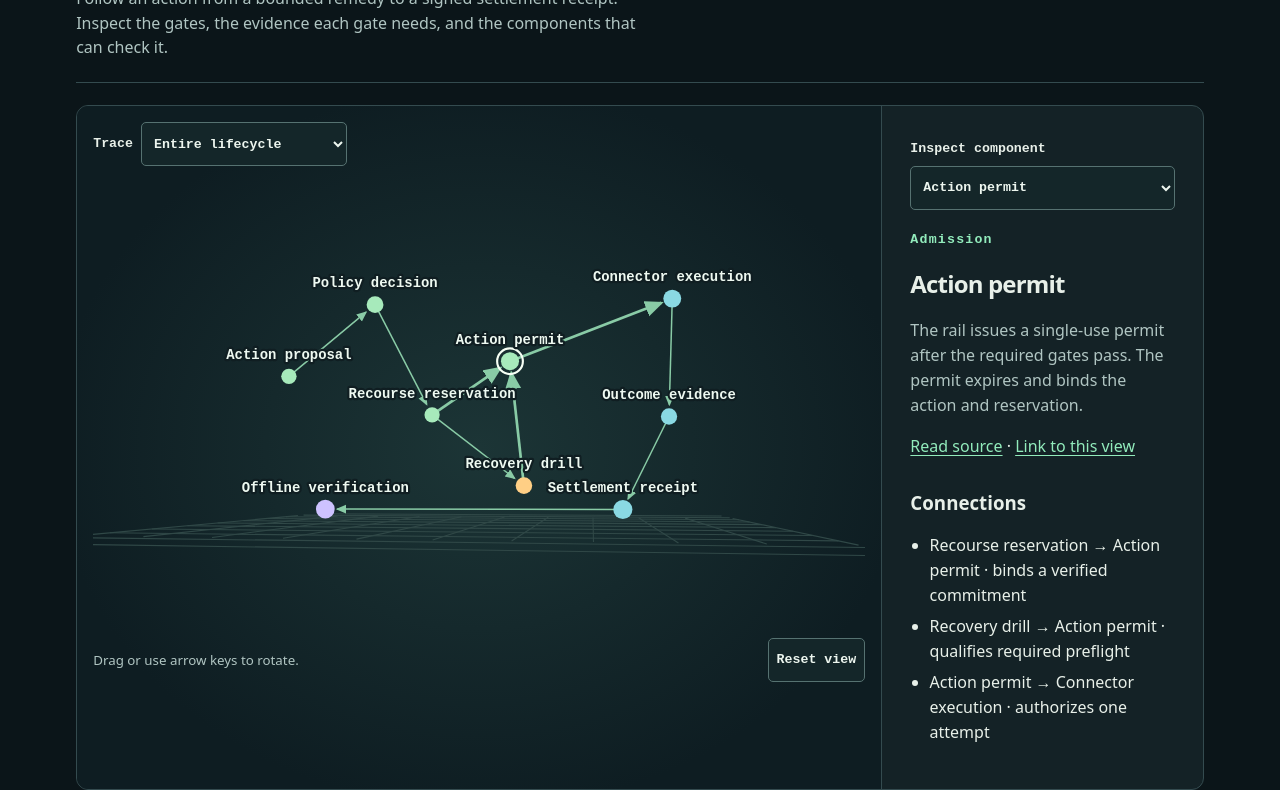
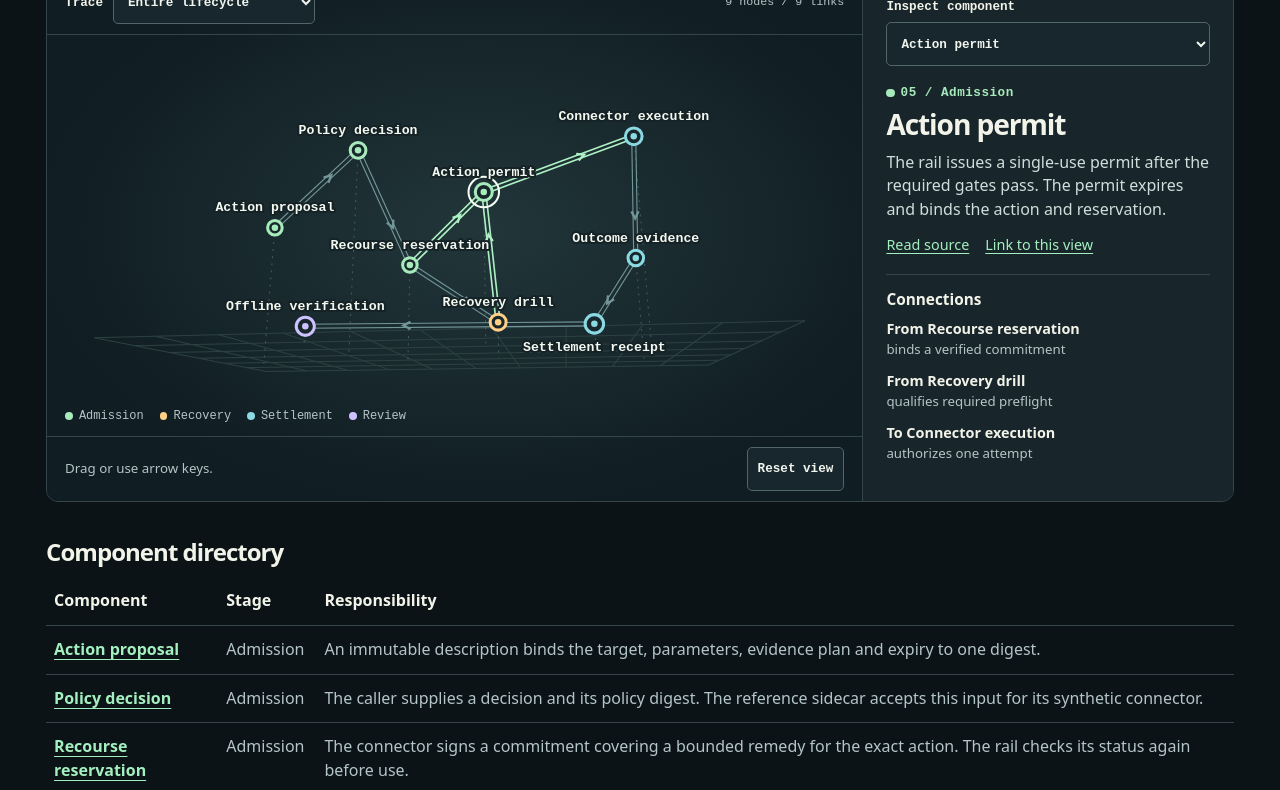
Before and after one commit to EauDoon/consequence-rail, a website: page docs/architecture-atlas.html in a window 1280 px wide. Shown: the part 236-1026 px from the top of the page. Drawn offline with Linux system fonts and the light colour scheme.

Commit message:
Make the lifecycle atlas legible across desktop and compact screens

```diff
--- a/docs/architecture-atlas.html
+++ b/docs/architecture-atlas.html
@@ -4,48 +4,116 @@
 <meta name="viewport" content="width=device-width,initial-scale=1">
 <title>Consequence Rail · Architecture atlas</title>
 <style>
-:root{color-scheme:dark;font:16px/1.55 system-ui,sans-serif;background:#0b1519;color:#e8f0e9;--line:#344b4f;--mint:#92ecbc;--muted:#b0c5c2}
-*{box-sizing:border-box}body{max-width:1230px;margin:auto;padding:clamp(16px,4vw,56px)}
-a{color:var(--mint);text-underline-offset:.2em}a:hover{text-decoration-thickness:2px}
-header{border-bottom:1px solid var(--line);padding-bottom:22px}
-.brand,.kicker,label,summary,.tools button,select{font:600 .83rem/1.5 ui-monospace,monospace}
-.brand,.kicker{letter-spacing:.09em;color:var(--mint)}.brand{text-decoration:none}
-h1{font-size:clamp(2.4rem,6.7vw,5.5rem);letter-spacing:-.065em;line-height:1;margin:.5em 0 .2em}
-header p{max-width:64ch;margin:0;color:var(--muted)}h2{line-height:1.2;letter-spacing:-.035em}h3{margin:1.6em 0 .4em}
-.workspace{display:grid;grid-template-columns:minmax(0,2.5fr) minmax(220px,1fr);margin-top:22px;border:1px solid var(--line);border-radius:12px;overflow:hidden;background:#142226}
-.workspace[hidden]{display:none}.stage{min-width:0;background:radial-gradient(ellipse at center,#1c3536,#0e1d22 75%);padding:16px}
-.toolbar,.tools{display:flex;gap:8px;align-items:center;flex-wrap:wrap}
-select,button{background:#142629;color:#edf6ef;border:1px solid #567271;border-radius:5px;padding:8px;min-height:44px}
-button{cursor:pointer}.tools button:hover{background:#294344}.tools{justify-content:space-between}
-:focus-visible{outline:3px solid #f9cd79;outline-offset:2px}
-svg{width:100%;height:auto;display:block;touch-action:none}
-svg text{font:600 13px ui-monospace,monospace;fill:#eef9f1;paint-order:stroke;stroke:#101e22;stroke-width:4px;stroke-linejoin:round}
-svg .node{cursor:pointer}.stage small{color:var(--muted)}aside{padding:clamp(16px,2.2vw,32px);border-left:1px solid var(--line)}
-aside select{width:100%;margin:.5em 0}aside p{color:var(--muted)}aside ul{padding-left:1.2em}aside li{margin:.4em 0}
-details{border-top:1px solid var(--line);padding:1em 0}summary{cursor:pointer;font-size:1rem}table{border-collapse:collapse;width:100%;margin-block:1em}
-th,td{border-bottom:1px solid var(--line);text-align:left;padding:12px 8px;vertical-align:top}td{color:var(--muted)}th:first-child{min-width:8em}
-pre{white-space:pre-wrap;overflow-wrap:anywhere;font-size:.85rem;color:#caddd6}
-@media(max-width:770px){.workspace{grid-template-columns:1fr}aside{border:0;border-top:1px solid var(--line)}.stage{padding:10px}th,td{padding:8px 4px}th:first-child{min-width:0}table{font-size:.9rem}}
-#mobile-key,.node-index{display:none}
-@media(max-width:600px){
-  .node-label{display:none}.node-index{display:block;font-size:32px}
-  #mobile-key{display:grid;grid-template-columns:repeat(auto-fit,minmax(135px,1fr));gap:4px;margin:12px 0}
-  #mobile-key button{font-size:.9rem;text-align:left}
-  #mobile-key button[aria-pressed=true]{border-color:var(--mint);color:var(--mint)}
+:root {
+  color-scheme: dark;
+  font: 16px/1.48 system-ui, sans-serif;
+  background: #0b1317;
+  color: #f3f4e9;
+  --line: #34464c;
+  --muted: #b4c5c7;
+  --mint: #a4efbf;
+  --mono: ui-monospace, "Courier New", monospace;
+}
+* { box-sizing: border-box }
+body { max-width: 1440px; margin: auto; padding: clamp(14px, 3.6vw, 52px) }
+a { color: var(--mint); text-underline-offset: .22em }
+a:hover { text-decoration-thickness: 2px }
+:focus-visible { outline: 3px solid #ffcd76; outline-offset: 2px }
+.brand, .kicker, label, .tools button, summary, select, #size {
+  font: 600 .79rem/1.4 var(--mono);
+}
+.brand { color: var(--mint); letter-spacing: .1em; text-decoration: none }
+header { padding-bottom: 22px; border-bottom: 1px solid var(--line) }
+.intro { margin-top: 14px; display: flex; gap: 32px; align-items: end; justify-content: space-between }
+h1 { margin: 0; font-weight: 630; font-size: clamp(2rem,5.8vw,5.2rem); line-height: 1.06; letter-spacing: -.063em }
+.intro p { color: var(--muted); margin: 0 0 4px; max-width: 35ch; font-size: 1rem }
+h2 { line-height: 1.15; letter-spacing: -.04em }
+.workspace { display: grid; grid-template-columns: minmax(0,2.2fr) minmax(265px,1fr); margin-top: 20px;
+  border: 1px solid var(--line); border-radius: 12px; background: #131f24; overflow: hidden }
+[hidden] { display: none !important }
+.stage { min-width: 0; display: flex; flex-direction: column; background: radial-gradient(ellipse at 53% 49%,#22363a,#101d23 72%) }
+.toolbar, .tools, .legend { display: flex; align-items: center; flex-wrap: wrap; gap: 10px }
+.toolbar, .tools { padding: 10px 18px; justify-content: space-between }
+.toolbar { border-bottom: 1px solid var(--line) }
+.toolbar label { display: flex; gap: 10px; align-items: center }
+#size { font-size: .73rem; color: var(--muted); font-weight: 400 }
+select,button { color: #f1f5ee; background: #17272d; border: 1px solid #52666a; border-radius: 5px;
+  padding: 8px 10px; min-height: 44px; max-width: 100% }
+button { cursor: pointer }
+button:hover { background: #294045 }
+svg#view { display: block; width: 100%; flex: 1 0 auto; min-height: 0; height: clamp(300px,29vw,420px); touch-action: none }
+svg text { font: 600 13px var(--mono); fill: #f3f8f1; paint-order: stroke; stroke: #152226; stroke-width: 4px; stroke-linejoin: round }
+svg .node { cursor: pointer }
+.legend { list-style: none; margin: 0; padding: 0 18px 10px; gap: 7px 16px; color: var(--muted);
+  font: .75rem/1.6 var(--mono) }
+.legend li, .kicker { display: flex; align-items: center; gap: 6px }
+.legend i, .kicker::before { content: ''; display: inline-block; width: .65em; height: .65em; border-radius: 100%; background: var(--color) }
+.tools { border-top: 1px solid var(--line); color: var(--muted) }
+aside { min-width: 0; padding: clamp(16px,1.8vw,28px); border-left: 1px solid var(--line); background: #18252a }
+aside select { width: 100%; margin: 5px 0 0 }
+.kicker { color: var(--color,var(--mint)); margin: 1.4em 0 .5em; letter-spacing: .04em }
+aside h2 { font-size: clamp(1.5rem,2.2vw,2.1rem); margin: 0 }
+#description { margin: .65em 0 .8em; color: #d0dddb }
+.references { display: flex; gap: 16px; font-size: .9rem }
+aside h3 { padding-top: 14px; margin: 18px 0 0; border-top: 1px solid var(--line); font-size: .96rem }
+#neighbors { margin: 0; padding: 0; list-style: none }
+#neighbors li { padding: 7px 0 4px }
+#neighbors strong { display: block; font-size: .9rem; font-weight: 600 }
+#neighbors span { display: block; color: var(--muted); font-size: .83rem }
+#key-panel, .node-index { display: none }
+details { border-top: 1px solid var(--line); padding: 1em 0 }
+summary { cursor: pointer; font-size: .92rem }
+main > h2 { margin: 1.5em 0 .5em }
+table { border-collapse: collapse; width: 100%; margin-block: .7em 1.2em }
+th,td { border-bottom: 1px solid var(--line); text-align: left; padding: 12px 8px; vertical-align: top }
+td { color: var(--muted) }
+pre { white-space: pre-wrap; overflow-wrap: anywhere; font-size: .85rem; color: #caddd6 }
+@media(max-width:830px) {
+  .workspace { grid-template-columns: 1fr }
+  aside { border: 0; border-top: 1px solid var(--line) }
+  .intro { align-items: start; flex-direction: column; gap: 5px }
+  .intro p { max-width: 58ch }
+}
+@media(max-width:600px) {
+  header { padding-bottom: 12px }
+  .intro { margin-top: 8px }
+  .intro p { font-size: .9rem; max-width: 39ch }
+  .workspace { margin-top: 12px }
+  .toolbar, .tools { padding: 6px 10px; gap: 3px }
+  .toolbar select { width: auto; padding-left: 8px }
+  .toolbar label { gap: 5px }
+  #size { font-size: .66rem }
+  svg#view { flex: none; height: auto; aspect-ratio: 520/355 }
+  .node-label { display: none }
+  .node-index { display: block; font-size: 23px }
+  .legend { font-size: .69rem; padding: 3px 10px 8px; gap: 3px 10px }
+  .tools small { font-size: .77rem }
+  #key-panel { display: block; padding: 0 10px; border: 0 }
+  #key-panel summary { padding: 10px 0; min-height: 44px }
+  #mobile-key { display: grid; grid-template-columns: repeat(2,minmax(0,1fr)); gap: 5px; margin-bottom: 10px }
+  #mobile-key button { font-size: .85rem; text-align: left }
+  #mobile-key button[aria-pressed=true] { border-color: var(--mint); color: var(--mint) }
+  aside { padding: 14px }
+  .kicker { margin: .7em 0 .3em }
+  th,td { padding: 8px 3px; font-size: .85rem }
+}
+@media(max-width:425px) { #size { display: none } }
+@media(max-width:360px) {
+  .tools button { padding-inline: 6px }
 }
 </style>
 <header><a class="brand" href="../README.md">EAUDOON / CONSEQUENCE RAIL</a>
-<h1>Architecture atlas</h1><p>Follow an action from a bounded remedy to a signed settlement receipt. Inspect the gates, the evidence each gate needs, and the components that can check it.</p></header>
+<div class="intro"><h1>Architecture atlas</h1><p>Trace the gates and evidence behind a signed settlement receipt.</p></div></header>
 <main>
 <section class="workspace" id="workspace" aria-label="Interactive architecture explorer" hidden>
 <div class="stage">
-<div class="toolbar"><label for="route">Trace</label><select id="route"><option value="all">Entire lifecycle</option><option value="admission">Permit admission</option><option value="recovery">Recovery preflight</option><option value="settlement">Settlement and review</option></select></div>
+<div class="toolbar"><label for="route">Trace <select id="route"><option value="all">Entire lifecycle</option><option value="admission">Permit admission</option><option value="recovery">Recovery preflight</option><option value="settlement">Settlement and review</option></select></label><span id="size"></span></div>
 <svg id="view" viewBox="0 0 720 440" tabindex="0" role="group" aria-label="3D lifecycle. Use arrow keys to rotate, or inspect any component in the selector." aria-describedby="gestures">
-<defs><marker id="arrow" markerWidth="7" markerHeight="7" refX="6" refY="3" orient="auto"><path d="M0 0L7 3L0 6Z" fill="#89cba6"/></marker></defs>
 <g id="grid"></g><g id="links"></g><g id="points"></g></svg>
-<div id="mobile-key" role="group" aria-label="Component key"></div>
-<div class="tools"><small id="gestures">Drag or use arrow keys to rotate.</small><button id="reset" type="button">Reset view</button></div></div>
-<aside><label for="component">Inspect component</label><select id="component"></select><div aria-live="polite"><p class="kicker" id="group"></p><h2 id="title"></h2><p id="description"></p></div><a id="source">Read source</a> · <a id="permalink">Link to this view</a><h3>Connections</h3><ul id="neighbors"></ul></aside>
+<ul class="legend" aria-label="Lifecycle stages" id="legend"></ul>
+<div class="tools"><small id="gestures">Drag or use arrow keys.</small><button id="reset" type="button">Reset view</button></div>
+<details id="key-panel"><summary>Component key</summary><div id="mobile-key" role="group" aria-label="Component key"></div></details></div>
+<aside><label for="component">Inspect component</label><select id="component"></select><div aria-live="polite"><p class="kicker" id="group"></p><h2 id="title"></h2><p id="description"></p></div><div class="references"><a id="source">Read source</a><a id="permalink">Link to this view</a></div><h3>Connections</h3><ul id="neighbors"></ul></aside>
 </section>
 <h2>Component directory</h2>
 <table><thead><tr><th scope="col">Component</th><th scope="col">Stage</th><th scope="col">Responsibility</th></tr></thead><tbody id="directory">
@@ -98,7 +166,9 @@ const traces = {
 };
 const colors = { Admission:"#a7eabb", Recovery:"#ffcf85", Settlement:"#8ad9e3", Review:"#cdc2ff" };
 const route = byId("route"), component = byId("component"), view = byId("view");
-let yaw = -.16, pitch = -.13, selected = "permit";
+const narrow = matchMedia("(max-width:600px)");
+const home = { yaw:-.16, pitch:-.29 };
+let yaw = home.yaw, pitch = home.pitch, selected = "permit";
 function currentTrace() {
   const ids = traces[route.value];
   return { nodes: ids.map((id) => catalog.get(id)),
@@ -109,7 +179,7 @@ function project([x,y,z]) {
   const depth = z*Math.cos(yaw) - x*Math.sin(yaw);
   const vertical = y*Math.cos(pitch) - depth*Math.sin(pitch);
   const scale = 650 / (760 - depth*Math.cos(pitch) - y*Math.sin(pitch));
-  return { x:360+lateral*scale, y:216-vertical*scale, scale };
+  return { x:360+lateral*scale, y:190-vertical*scale, scale };
 }
 function element(type, attributes) {
   const node = document.createElementNS("http://www.w3.org/2000/svg", type);
@@ -119,28 +189,76 @@ function element(type, attributes) {
 function line(a,b,style) {
   return element("line", {x1:a.x,y1:a.y,x2:b.x,y2:b.y,...style});
 }
+// Score label positions in viewBox coordinates. The same layout follows the camera on rotation.
+function placeLabels(projection) {
+  if (narrow.matches) return;
+  const occupied = [...projection.values()].map(({x,y}) => ({left:x-11,top:y-11,right:x+11,bottom:y+11}));
+  const bounds = view.viewBox.baseVal;
+  const overlap = (a,b) => Math.max(0,Math.min(a.right,b.right)-Math.max(a.left,b.left)) *
+    Math.max(0,Math.min(a.bottom,b.bottom)-Math.max(a.top,b.top));
+  const labels = [...byId("points").children].sort((a,b) =>
+    Number(b.dataset.id === selected)-Number(a.dataset.id === selected));
+  for (const station of labels) {
+    const anchor = projection.get(station.dataset.id);
+    const label = station.querySelector(".node-label");
+    const half = label.getComputedTextLength()/2+4;
+    let best;
+    for (const [dx,dy] of [[0,-16],[0,27],[half+12,4],[-half-12,4],[0,-35],[0,44],[half,-23],[-half,-23]]) {
+      const x = Math.max(bounds.x+half+2, Math.min(bounds.x+bounds.width-half-2,anchor.x+dx));
+      const y = Math.max(bounds.y+17, Math.min(bounds.y+bounds.height-5,anchor.y+dy));
+      const box = {left:x-half,top:y-14,right:x+half,bottom:y+4};
+      const cost = occupied.reduce((total,other) => total+overlap(box,other),0);
+      if (!best || cost < best.cost) best = {x,y,box,cost};
+      if (cost===0) break;
+    }
+    label.setAttribute("x",best.x-anchor.x);
+    label.setAttribute("y",best.y-anchor.y);
+    occupied.push(best.box);
+  }
+}
 function draw() {
   const graph = currentTrace();
   const projection = new Map(graph.nodes.map((node) => [node.id,project(node.point)]));
+  view.setAttribute("viewBox",narrow.matches ? "100 10 520 355" : "0 -5 720 365");
   const grid = [];
   for (let k = -300; k <= 300; k += 60) {
-    grid.push(line(project([k,-137,-220]),project([k,-137,220]),{stroke:"#304847"}));
-    grid.push(line(project([-300,-137,k]),project([300,-137,k]),{stroke:"#304847"}));
+    grid.push(line(project([k,-137,-180]),project([k,-137,180]),{stroke:"#2d4142"}));
+  }
+  for (let k = -180; k <= 180; k += 60) {
+    grid.push(line(project([-300,-137,k]),project([300,-137,k]),{stroke:"#2d4142"}));
   }
   byId("grid").replaceChildren(...grid);
   byId("links").replaceChildren(...graph.edges.map(({from,to}) => {
-    const a = projection.get(from), b = projection.get(to);
-    const length = Math.hypot(b.x-a.x,b.y-a.y) || 1;
-    const tip = {x:b.x-(b.x-a.x)*11/length,y:b.y-(b.y-a.y)*11/length};
-    return line(a,tip,{stroke:"#89cba6","stroke-width":from===selected || to===selected ? 2.5 : 1.4,"marker-end":"url(#arrow)"});
+    const start = projection.get(from), end = projection.get(to);
+    const dx = end.x-start.x, dy = end.y-start.y;
+    const length = Math.hypot(dx,dy) || 1;
+    const nx = -dy/length, ny = dx/length;
+    const active = from===selected || to===selected;
+    const color = active ? "#aef0c3" : "#739699";
+    const track = element("g",{"aria-hidden":"true"});
+    for (const offset of [-2,2]) {
+      track.append(line({x:start.x+nx*offset,y:start.y+ny*offset},
+        {x:end.x+nx*offset,y:end.y+ny*offset},{stroke:color,"stroke-width":active ? 1.6 : 1.1}));
+    }
+    const x = start.x+dx*.65, y = start.y+dy*.65;
+    const arrow = element("path",{d:"M-4 -3.5 L3 0 L-4 3.5",stroke:color,fill:"none",
+      "stroke-width":2.3,transform:"translate("+x+" "+y+") rotate("+Math.atan2(dy,dx)*180/Math.PI+")"});
+    track.append(arrow);
+    return track;
   }));
+  const supports = graph.nodes.map((node) => {
+    const station = projection.get(node.id), ground = project([node.point[0],-137,node.point[2]]);
+    return line(station,ground,{stroke:"#567374","stroke-width":1,"stroke-dasharray":"2 5",opacity:.65});
+  });
+  byId("grid").append(...supports);
   const ordered = [...graph.nodes].sort((a,b) => projection.get(a.id).scale-projection.get(b.id).scale);
   byId("points").replaceChildren(...ordered.map((node) => {
     const p = projection.get(node.id);
     const g = element("g",{class:"node","data-id":node.id,transform:"translate("+p.x+" "+p.y+")"});
     g.append(element("circle",{r:18,fill:"transparent"}));
-    if (node.id === selected) g.append(element("circle",{r:12,stroke:"#f7fff5",fill:"none","stroke-width":2}));
-    g.append(element("circle",{r:7*p.scale+2,fill:colors[node.stage]}));
+    if (node.id === selected) g.append(element("circle",{r:15,stroke:"#f7fff5",fill:"none","stroke-width":2}));
+    g.append(element("circle",{r:7*p.scale+2,fill:"#17272b",stroke:colors[node.stage],"stroke-width":3}));
+    g.append(element("circle",{r:3.2,fill:colors[node.stage]}));
     const label = element("text",{class:"node-label",y:-16,"text-anchor":"middle"});
     label.textContent = node.label;
     const index = element("text",{class:"node-index",y:-19,"text-anchor":"middle"});
@@ -148,6 +266,7 @@ function draw() {
     g.append(label,index);
     return g;
   }));
+  placeLabels(projection);
 }
 function inspect(id) {
   selected = id;
@@ -156,14 +275,20 @@ function inspect(id) {
     button.setAttribute("aria-pressed",String(button.value === id));
   }
   const node = catalog.get(id);
-  byId("group").textContent = node.stage;
+  byId("group").style.setProperty("--color",colors[node.stage]);
+  byId("group").textContent = String(node.number).padStart(2,"0")+" / "+node.stage;
   byId("title").textContent = node.label;
   byId("description").textContent = node.description;
   byId("source").href = node.source;
   byId("permalink").href = "#" + new URLSearchParams({trace:route.value,node:id});
   byId("neighbors").replaceChildren(...currentTrace().edges.filter((edge) => edge.from === id || edge.to === id).map((edge) => {
     const li = document.createElement("li"), a = catalog.get(edge.from), b = catalog.get(edge.to);
-    li.textContent = a.label+" → "+b.label+" · "+edge.relation;
+    const incoming = b.id === id;
+    const heading = document.createElement("strong");
+    heading.textContent = (incoming ? "From " + a.label : "To " + b.label);
+    const detail = document.createElement("span");
+    detail.textContent = edge.relation;
+    li.append(heading,detail);
     return li;
   }));
   draw();
@@ -179,6 +304,14 @@ function showTrace() {
     return button;
   }));
   component.replaceChildren(...graph.nodes.map((node) => new Option(node.label,node.id)));
+  byId("size").textContent = graph.nodes.length+" nodes / "+graph.edges.length+" links";
+  byId("legend").replaceChildren(...[...new Set(graph.nodes.map(node => node.stage))].map((stage) => {
+    const item = document.createElement("li");
+    const dot = document.createElement("i");
+    dot.style.setProperty("--color",colors[stage]);
+    item.append(dot,stage);
+    return item;
+  }));
   const data = { architecture: { nodes: graph.nodes.map(({id,label,stage}) => ({id,label,stage})), edges:graph.edges }};
   byId("response").textContent = JSON.stringify({data},null,2);
   inspect(graph.nodes.some((node) => node.id===selected) ? selected : graph.nodes[0].id);
@@ -209,7 +342,7 @@ const keys = new Map([["ArrowLeft",[-.12,0]],["ArrowRight",[.12,0]],["ArrowUp",[
 view.addEventListener("keydown",(event) => {
   if (keys.has(event.key)) { event.preventDefault(); rotate(...keys.get(event.key)); }
 });
-byId("reset").onclick = () => { yaw = -.16; pitch = -.13; draw(); };
+byId("reset").onclick = () => { yaw = home.yaw; pitch = home.pitch; draw(); };
 component.onchange = () => inspect(component.value);
 route.onchange = showTrace;
 function restoreView() {
@@ -222,7 +355,8 @@ function restoreView() {
   showTrace();
 }
 window.addEventListener("hashchange",restoreView);
+narrow.addEventListener("change",draw);
+byId("workspace").hidden = false;
 restoreView();
-byId("workspace").hidden = false;
 byId("queryPanel").hidden = false;
 </script></html>
```
